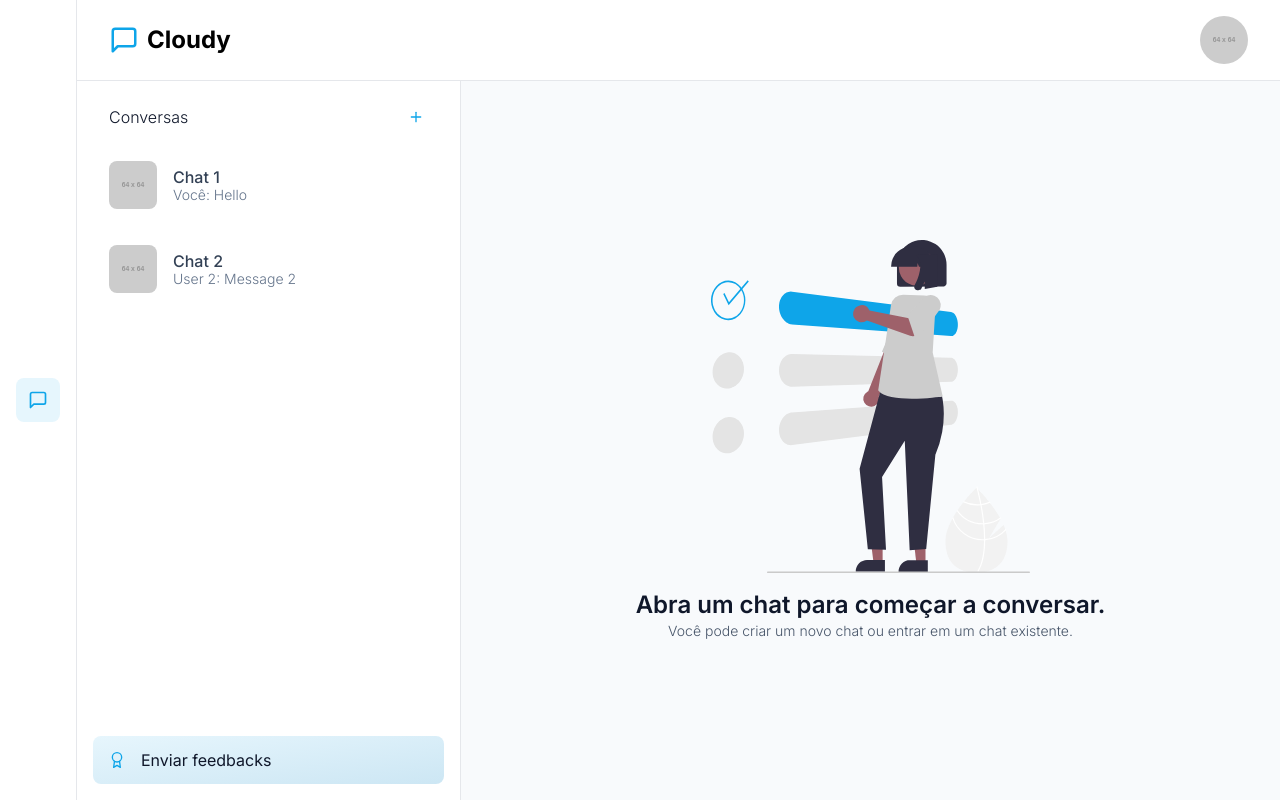
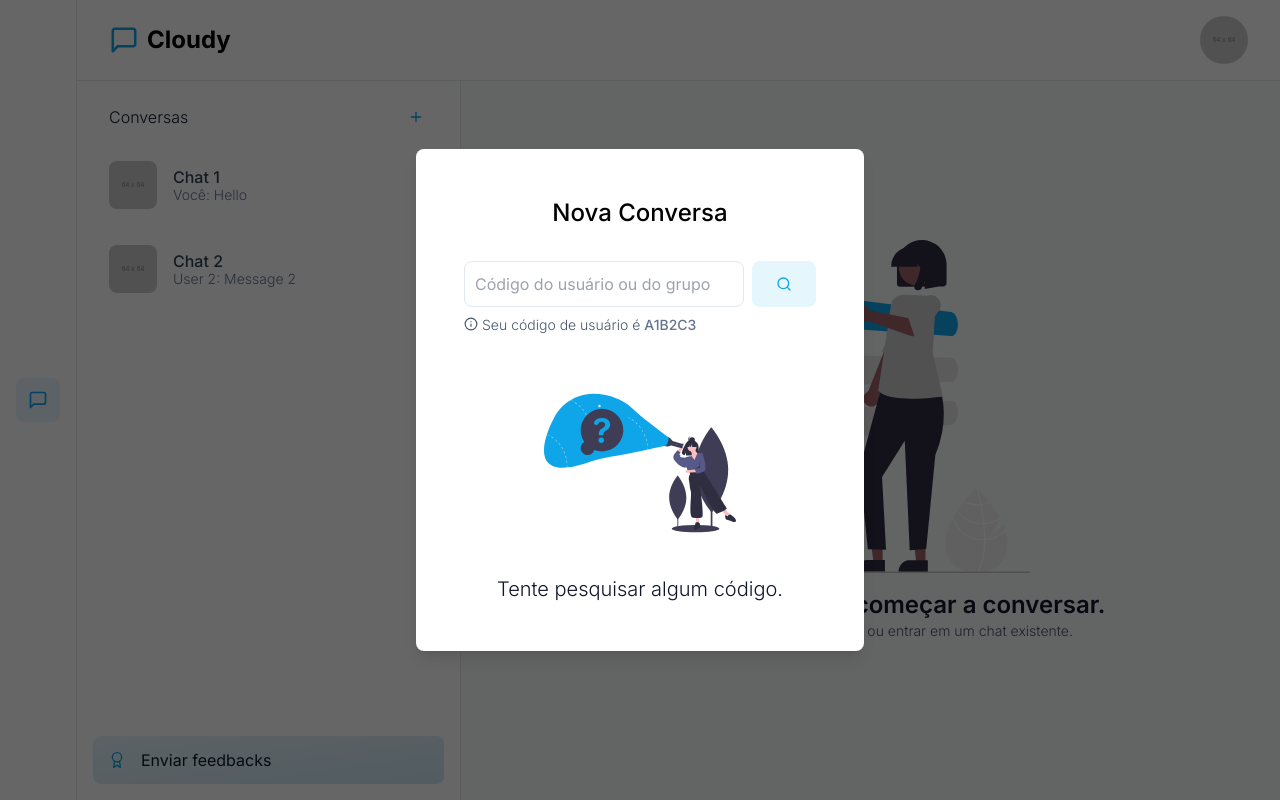
Before and after one commit to miguel5g/cloudy, a React (Vite) app: page / in a window 1280 px wide. Both pictures are taken after a click on the button 416 px from the left and 117 px from the top of the page. Built offline with nearby package versions, Linux system fonts and the light colour scheme; no server answers.

Commit message:
WIP: create new chat modal

```diff
--- /dev/null
+++ b/src/components/Chats/ChatPreviewCard.tsx
@@ -0,0 +1,26 @@
+import { Link } from 'react-router-dom';
+
+import { ChatPreview } from '../../typings';
+
+interface ChatPreviewProps {
+  chat: ChatPreview;
+}
+
+export const ChatPreviewCard = ({ chat }: ChatPreviewProps) => {
+  return (
+    <div className="flex flex-col gap-2">
+      {/* Chat picture */}
+      <div className="w-32 h-32 rounded-2xl bg-slate-200 animate-pulse" />
+
+      {/* Chat name */}
+      <span>{chat.name}</span>
+
+      <Link
+        className="flex items-center justify-center py-2 transition rounded-lg bg-sky-500/10 hover:bg-sky-700/10"
+        to={`/chat/${chat.id}/join`}
+      >
+        Entrar
+      </Link>
+    </div>
+  );
+};
--- a/src/components/Chats/ChatsHeader.tsx
+++ b/src/components/Chats/ChatsHeader.tsx
@@ -1,13 +1,30 @@
+import { useState } from 'react';
 import { FiPlus } from 'react-icons/fi';
+import { CreateChatModal } from './CreateChatModal';
 
 export const ChatsHeader = () => {
+  const [isOpen, setIsOpen] = useState(false);
+
+  function handleOpenModal() {
+    setIsOpen(true);
+  }
+
+  function handleCloseModal() {
+    setIsOpen(false);
+  }
+
   return (
     <div className="flex items-center justify-between px-4 pt-2">
       <h2 className="font-light text-slate-900">Conversas</h2>
 
-      <button className="flex items-center p-1 transition hover:opacity-75">
+      <button
+        className="flex items-center p-1 transition hover:opacity-75"
+        onClick={handleOpenModal}
+      >
         <FiPlus className="text-sky-500" />
       </button>
+
+      <CreateChatModal isOpen={isOpen} onRequestClose={handleCloseModal} />
     </div>
   );
 };
--- /dev/null
+++ b/src/components/Chats/CreateChatModal.tsx
@@ -0,0 +1,117 @@
+import toast from 'react-hot-toast';
+import { motion } from 'framer-motion';
+import { useRef, useState } from 'react';
+import { FiInfo, FiSearch } from 'react-icons/fi';
+
+import searchingSVG from '../../assets/svg/searching.svg';
+import voidSVG from '../../assets/svg/void.svg';
+
+import { ChatPreview, Message } from '../../typings';
+import { TextInput } from '../TextInput';
+import { ChatPreviewCard } from './ChatPreviewCard';
+
+interface CreateChatModalProps {
+  isOpen: boolean;
+  onRequestClose: () => void;
+}
+
+export const CreateChatModal = ({ isOpen, onRequestClose }: CreateChatModalProps) => {
+  const [search, setSearch] = useState('');
+  const [chats, setChats] = useState<ChatPreview[] | null>(null);
+
+  const overlayRef = useRef<HTMLDivElement>(null);
+
+  function handleSearchSubmit(event: React.FormEvent<HTMLFormElement>) {
+    event.preventDefault();
+
+    toast('Ainda não está funcionando =/');
+  }
+
+  function handleCloseModal(event: React.MouseEvent<HTMLDivElement>) {
+    if (overlayRef.current && overlayRef.current === event.target) onRequestClose();
+  }
+
+  function previewChatFactory(id: string): ChatPreview {
+    return { id, name: 'Chat ' + id, pictureUrl: '', lastMessage: {} as Message };
+  }
+
+  return (
+    <motion.div
+      className="fixed inset-0 flex items-center justify-center bg-black/60"
+      ref={overlayRef}
+      initial={{ opacity: 0, pointerEvents: 'none' }}
+      animate={{ opacity: isOpen ? 1 : 0, pointerEvents: isOpen ? 'auto' : 'none' }}
+      onClick={handleCloseModal}
+    >
+      <motion.div
+        className="flex flex-col w-full max-w-md p-12 bg-white rounded-lg shadow-lg"
+        initial={{ y: '50%', opacity: 0 }}
+        animate={{ y: isOpen ? '0%' : '50%', opacity: isOpen ? 1 : 0 }}
+      >
+        <h2 className="mb-8 text-2xl font-medium text-center">Nova Conversa</h2>
+
+        <form className="flex gap-2" onSubmit={handleSearchSubmit}>
+          <TextInput
+            type="search"
+            placeholder="Código do usuário ou do grupo"
+            maxLength={6}
+            value={search}
+            onChange={(event) => setSearch(event.target.value)}
+          />
+
+          <button
+            className="flex items-center justify-center px-6 transition rounded-lg bg-sky-500/10 hover:bg-sky-700/10"
+            type="submit"
+          >
+            <FiSearch className="text-sky-500" />
+          </button>
+        </form>
+
+        <span className="flex items-center gap-1 mt-2 text-sm font-light text-slate-600">
+          <FiInfo className="mb-0.5" />
+          Seu código de usuário é <strong className="font-medium text-slate-500">A1B2C3</strong>
+        </span>
+
+        {chats === null && (
+          <div className="flex flex-col items-center justify-center mt-8">
+            <img className="w-48 h-48" src={searchingSVG} alt="Searching" />
+            <span className="mt-4 text-xl font-light text-slate-900">
+              Tente pesquisar algum código.
+            </span>
+          </div>
+        )}
+
+        {chats !== null && chats.length === 0 && (
+          <div className="flex flex-col items-center justify-center mt-8">
+            <img className="w-48 h-48" src={voidSVG} alt="Not found" />
+            <span className="mt-4 text-xl font-light text-slate-900">
+              Não encontramos nenhum resultado.
+            </span>
+          </div>
+        )}
+
+        {chats && chats.length > 0 && (
+          <div className="relative mt-8">
+            <ul className="hidden-scrollbar flex gap-4 overflow-x-auto w-[calc(100%+4rem)] -translate-x-[2rem] px-8">
+              <li>
+                <ChatPreviewCard chat={previewChatFactory('1')} />
+              </li>
+              <li>
+                <ChatPreviewCard chat={previewChatFactory('2')} />
+              </li>
+              <li>
+                <ChatPreviewCard chat={previewChatFactory('3')} />
+              </li>
+              <li>
+                <ChatPreviewCard chat={previewChatFactory('4')} />
+              </li>
+            </ul>
+
+            <div className="absolute top-0 w-8 h-full bg-gradient-to-r from-white to-transparent -left-[calc(2rem+1px)]" />
+            <div className="absolute top-0 w-8 h-full bg-gradient-to-r from-transparent to-white -right-[calc(2rem+1px)]" />
+          </div>
+        )}
+      </motion.div>
+    </motion.div>
+  );
+};
```
Also changed, not shown: src/assets/svg/searching.svg (added), src/assets/svg/void.svg (added).
